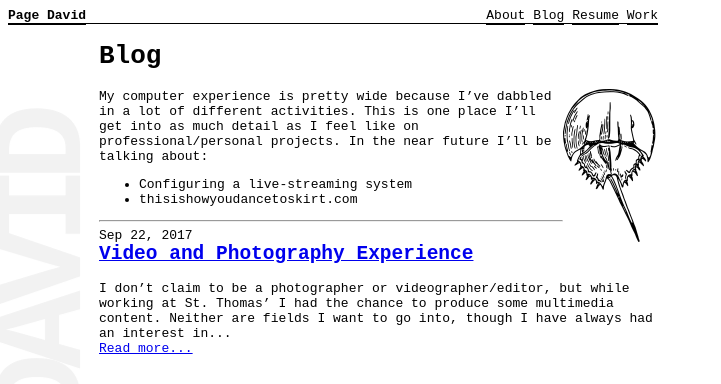
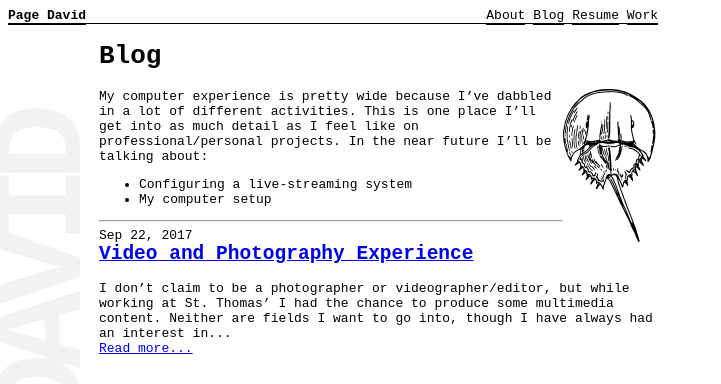
Before and after one commit to pagedavid/pagedavid.github.io, a Jekyll site: the page built from blog.md, in a window 1280 px wide. Shown: the top 384 px of the page, without its empty margins (0-721 px from the left). Built offline with Jekyll 4.4.1, drawn with Linux system fonts in a browser that asks for light colours.

Commit message:
updated coming soon

```diff
--- a/blog.md
+++ b/blog.md
@@ -8,4 +8,4 @@ permalink: /blog/
 ![Horseshoe Crab]({{relative}}/assets/horseshoe-crab.png){:class="float-right"}My computer experience is pretty wide because I've dabbled in a lot of different activities. This is one place I'll get into as much detail as I feel like on professional/personal projects. In the near future I'll be talking about:
 
 - Configuring a live-streaming system
-- thisishowyoudancetoskirt.com
+- My computer setup
```
